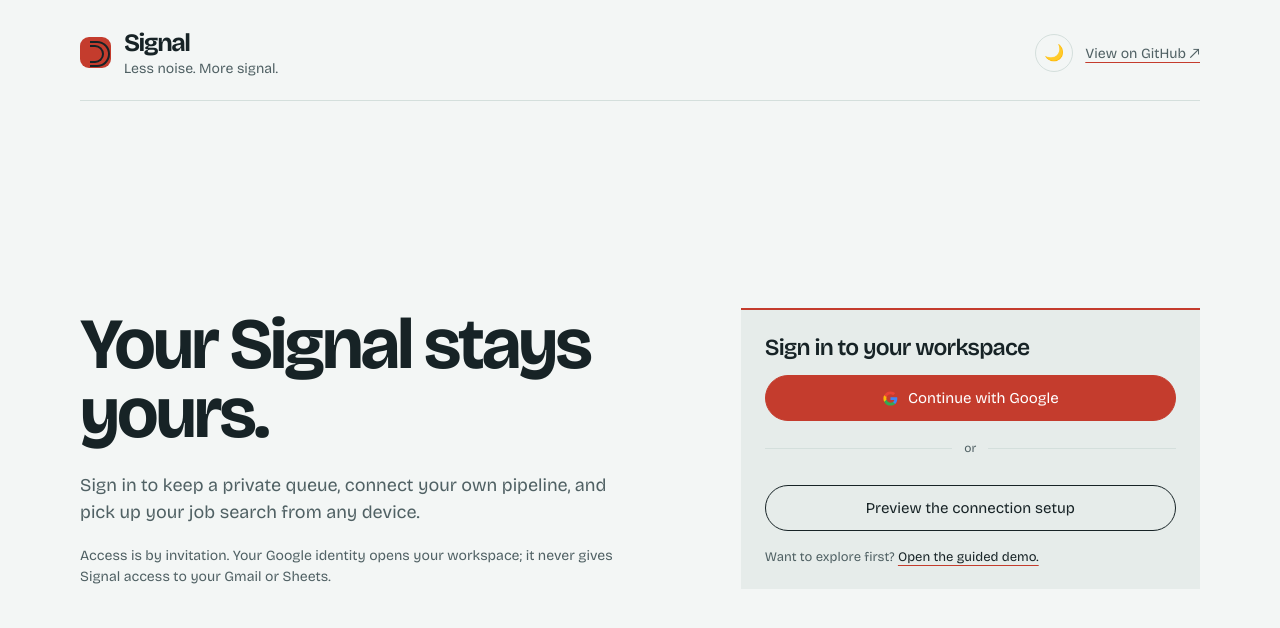
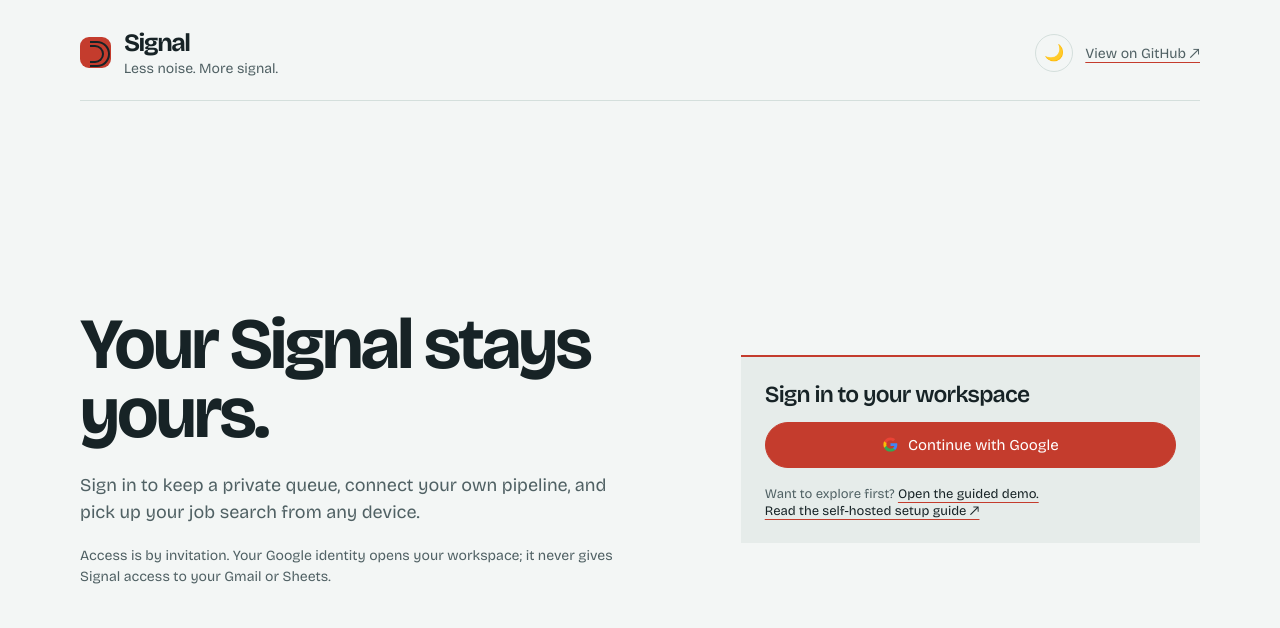
Before and after one commit to Aditya-Ramachandran/Signal, a Next.js app: page /Signal/welcome in a window 1280 px wide. Both pictures are taken after a click on the button "Continue with Google". Shown: the top 628 px of the page. Built offline with nearby package versions, Linux system fonts and the light colour scheme; no server answers.

Commit message:
refine: simplify sign-in choices and clarify setup path
refine: simplify sign-in choices and clarify setup path

```diff
--- a/app/welcome/page.tsx
+++ b/app/welcome/page.tsx
@@ -82,8 +82,8 @@
   return <section className="welcome-main"><div><h1>A better morning<br/>job search.</h1><p>Signal finds roles worth your time, turns the best ones into thoughtful outreach, and helps you follow through without losing your place.</p><div className="welcome-capabilities" aria-label="What Signal does"><span>Ranked job discovery</span><span>Referral messages</span><span>Contact research</span><span>Gmail-ready outreach</span><span>Saved &amp; later queues</span></div><div className="welcome-actions"><button className="welcome-google" onClick={onSignIn}><GoogleIcon/>Continue with Google</button><Link className="welcome-guest" href="/?demo=1">Try the guided demo</Link></div><p className="welcome-footnote">Guest mode uses sample roles and saves progress only on this device.</p></div><aside className="welcome-steps"><h2>Built for the whole loop.</h2><div><span>Jobs</span><strong>Find roles worth your time</strong><p>Fresh backend roles are ranked with fit notes, salary, experience, and a direct application path.</p></div><div><span>Outreach</span><strong>Turn interest into a real note</strong><p>Find the right person, personalize a referral message, or open an inferred-email draft in Gmail.</p></div><div><span>Momentum</span><strong>Keep your search moving</strong><p>Mark progress, save a role for later, or snooze it until tomorrow morning.</p></div></aside></section>;
 }
 
-function SignInScreen({ notice, configured, onGoogle, onPreview }: { notice: string; configured: boolean; onGoogle: () => void; onPreview: () => void }) {
-  return <section className="account-flow"><div className="account-copy"><h1>Your Signal stays yours.</h1><p>Sign in to keep a private queue, connect your own pipeline, and pick up your job search from any device.</p><p className="account-detail">Access is by invitation. Your Google identity opens your workspace; it never gives Signal access to your Gmail or Sheets.</p></div><div className="account-panel"><h2>Sign in to your workspace</h2><button className="welcome-google google-auth" onClick={onGoogle} disabled={!configured}><GoogleIcon/>Continue with Google</button>{!configured && <p className="welcome-notice" role="status">Supabase configuration is not available in this build.</p>}{notice && <p className="welcome-notice" role="status">{notice}</p>}<div className="account-divider"><span>or</span></div><button className="welcome-guest preview-button" onClick={onPreview}>Preview the connection setup</button><p className="account-help">Want to explore first? <Link href="/?demo=1">Open the guided demo.</Link></p></div></section>;
+function SignInScreen({ notice, configured, onGoogle }: { notice: string; configured: boolean; onGoogle: () => void; onPreview?: () => void }) {
+  return <section className="account-flow"><div className="account-copy"><h1>Your Signal stays yours.</h1><p>Sign in to keep a private queue, connect your own pipeline, and pick up your job search from any device.</p><p className="account-detail">Access is by invitation. Your Google identity opens your workspace; it never gives Signal access to your Gmail or Sheets.</p></div><div className="account-panel"><h2>Sign in to your workspace</h2><button className="welcome-google google-auth" onClick={onGoogle} disabled={!configured}><GoogleIcon/>Continue with Google</button>{!configured && <p className="welcome-notice" role="status">Supabase configuration is not available in this build.</p>}{notice && <p className="welcome-notice" role="status">{notice}</p>}<p className="account-help">Want to explore first? <Link href="/?demo=1">Open the guided demo.</Link><br/><a href="https://github.com/Aditya-Ramachandran/Signal" target="_blank" rel="noreferrer">Read the self-hosted setup guide ↗</a></p></div></section>;
 }
 
 function SignedInScreen({ email, onOpen, onSetup, onSignOut }: { email: string; onOpen: () => void; onSetup: () => void; onSignOut: () => void }) { return <section className="account-flow"><div className="account-copy"><h1>Your workspace is yours.</h1><p>You are signed in as {email}. Your jobs feed and job-search progress are private to this Google account.</p></div><div className="account-panel"><h2>Welcome back</h2><button className="welcome-google google-auth" onClick={onOpen}>Open Signal</button><button className="welcome-guest preview-button" onClick={onSetup}>Connect or edit jobs feed</button><button className="text-action account-signout" onClick={onSignOut}>Sign out</button></div></section>; }
```
